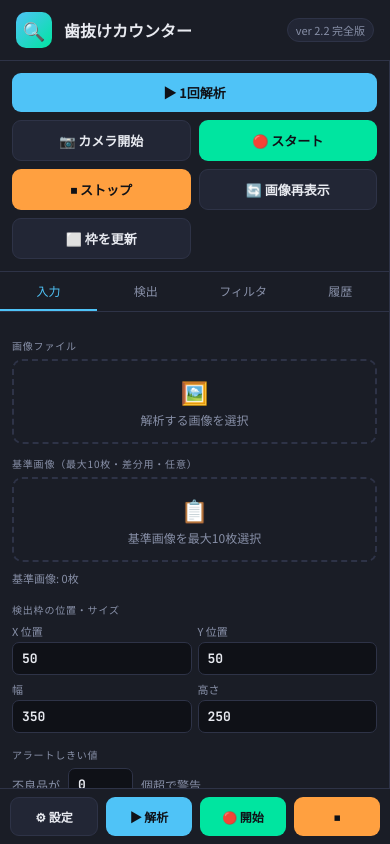
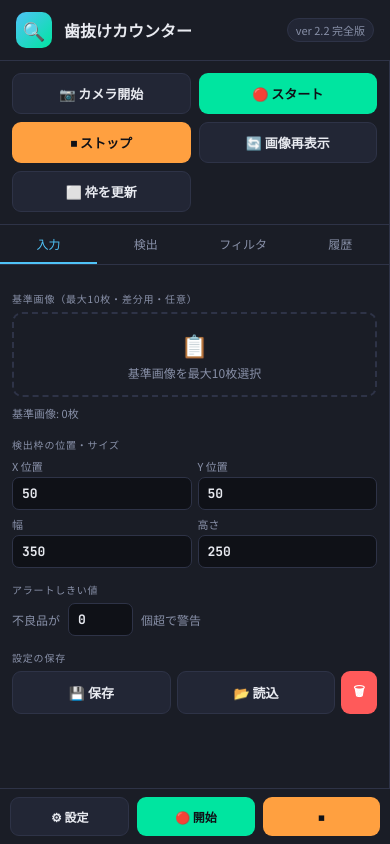
Before and after one commit to tamemu/Counter, a plain HTML site: page index.html in a window 390 px wide. Both pictures are taken after a click on the button "⚙ 設定". Drawn offline with Linux system fonts and the light colour scheme.

Commit message:
Remove single analysis and image upload analysis UI

```diff
--- a/index.html
+++ b/index.html
@@ -36,7 +36,6 @@
     .form-group input:focus,.form-group select:focus{border-color:var(--accent);}
     .form-group select option{background:#1a1d26;}
     .action-grid{display:grid;grid-template-columns:1fr 1fr;gap:8px;padding:12px;border-bottom:1px solid var(--border);flex-shrink:0;}
-    .action-grid .btn-full{grid-column:1/-1;}
     .btn{border:none;border-radius:9px;padding:10px 12px;font-size:13px;font-family:'Noto Sans JP',sans-serif;font-weight:700;cursor:pointer;display:flex;align-items:center;justify-content:center;gap:6px;transition:opacity .15s,transform .1s;white-space:nowrap;}
     .btn:active{transform:scale(.96);}
     .btn:disabled{opacity:.4;cursor:not-allowed;}
@@ -112,7 +111,6 @@
 <div class="layout">
   <div class="sidebar" id="sidebar">
     <div class="action-grid">
-      <button class="btn btn-primary btn-full" id="analyzeBtn">▶ 1回解析</button>
       <button class="btn btn-ghost" id="startCameraBtn">📷 カメラ開始</button>
       <button class="btn btn-success" id="startRealtimeBtn">🔴 スタート</button>
       <button class="btn btn-warn" id="stopRealtimeBtn">⏹ ストップ</button>
@@ -127,9 +125,7 @@
     </div>
     <div class="tab-content active" id="tab-source">
       <div id="messageBox" class="message-box"></div>
-      <div class="section-label">画像ファイル</div>
-      <div class="file-drop"><div class="drop-icon">🖼️</div><div>解析する画像を選択</div><input type="file" id="fileInput" accept="image/png,image/jpeg,image/webp,image/bmp" /></div>
-      <div class="section-label" style="margin-top:12px">基準画像（最大10枚・差分用・任意）</div>
+      <div class="section-label">基準画像（最大10枚・差分用・任意）</div>
       <div class="file-drop"><div class="drop-icon">📋</div><div>基準画像を最大10枚選択</div><input type="file" id="refFileInput" accept="image/png,image/jpeg,image/webp,image/bmp" multiple /></div>
       <div style="margin-top:8px;font-size:11px;color:var(--sub);line-height:1.6;" id="refFileCount">基準画像: 0枚</div>
       <div class="section-label">検出枠の位置・サイズ</div>
@@ -206,7 +202,7 @@
         <div class="count-label">個<br>検出</div>
       </div>
       <span class="status-pill" id="statusPill">待機中</span>
-      <div class="result-detail" id="detailText">画像を読み込むかカメラを開始してください</div>
+      <div class="result-detail" id="detailText">カメラを開始してください</div>
     </div>
     <div class="canvas-area" id="canvasArea">
       <canvas id="canvas"></canvas>
@@ -216,14 +212,12 @@
 </div>
 <div class="mobile-bar">
   <button class="btn btn-ghost" id="mobileSettingsBtn">⚙ 設定</button>
-  <button class="btn btn-primary" id="mobileAnalyzeBtn">▶ 解析</button>
   <button class="btn btn-success" id="mobileStartBtn">🔴 開始</button>
   <button class="btn btn-warn" id="mobileStopBtn">⏹</button>
 </div>
 <script>
 const STORAGE_KEY='defectCounter_v2';
 const HANDLE_MARGIN=14, MIN_SIZE=20;
-const fileInput=document.getElementById('fileInput');
 const refFileInput=document.getElementById('refFileInput');
 const refFileCount=document.getElementById('refFileCount');
 const startXInput=document.getElementById('startX');
@@ -362,22 +356,19 @@ function buildMask(gray,refGray,w,h){const method=methodSelect.value,dm=detectMo
 function findComponents(mask,w,h){const visited=new Uint8Array(mask.length);const qx=new Int32Array(mask.length),qy=new Int32Array(mask.length);const comps=[];for(let y=0;y<h;y++)for(let x=0;x<w;x++){const pos=y*w+x;if(!mask[pos]||visited[pos])continue;let head=0,tail=0;visited[pos]=1;qx[tail]=x;qy[tail]=y;tail++;let area=0,minX=x,minY=y,maxX=x,maxY=y,perimeter=0;while(head<tail){const cx=qx[head],cy=qy[head];head++;area++;if(cx<minX)minX=cx;if(cy<minY)minY=cy;if(cx>maxX)maxX=cx;if(cy>maxY)maxY=cy;for(const[nx,ny]of[[cx-1,cy],[cx+1,cy],[cx,cy-1],[cx,cy+1]])if(nx<0||ny<0||nx>=w||ny>=h||!mask[ny*w+nx])perimeter++;for(const[nx,ny]of[[cx-1,cy],[cx+1,cy],[cx,cy-1],[cx,cy+1],[cx-1,cy-1],[cx+1,cy-1],[cx-1,cy+1],[cx+1,cy+1]]){if(nx<0||ny<0||nx>=w||ny>=h)continue;const np=ny*w+nx;if(!mask[np]||visited[np])continue;visited[np]=1;qx[tail]=nx;qy[tail]=ny;tail++;}}const bw=maxX-minX+1,bh=maxY-minY+1,diameter=(bw+bh)/2,circularity=perimeter>0?(4*Math.PI*area)/(perimeter*perimeter):0;comps.push({minX,minY,maxX,maxY,area,perimeter,bw,bh,diameter,circularity,cx:(minX+maxX)/2,cy:(minY+maxY)/2});}return comps;}
 function filterAndMergeCircles(comps){const minArea=+minAreaInput.value,maxArea=+maxAreaInput.value,minCircularity=+minCircularityInput.value,minDiameter=+minDiameterInput.value,maxDiameter=+maxDiameterInput.value,mergeDist=+mergeDistanceInput.value;const filtered=comps.filter(c=>{const asp=Math.max(c.bw/Math.max(1,c.bh),c.bh/Math.max(1,c.bw));return c.area>=minArea&&c.area<=maxArea&&c.circularity>=minCircularity&&c.diameter>=minDiameter&&c.diameter<=maxDiameter&&asp<=1.8;});const merged=[];for(const c of filtered){let found=false;for(const m of merged){if(Math.hypot(c.cx-m.cx,c.cy-m.cy)<=mergeDist){m.minX=Math.min(m.minX,c.minX);m.minY=Math.min(m.minY,c.minY);m.maxX=Math.max(m.maxX,c.maxX);m.maxY=Math.max(m.maxY,c.maxY);m.cx=(m.minX+m.maxX)/2;m.cy=(m.minY+m.maxY)/2;found=true;break;}}if(!found)merged.push({...c});}return merged;}
 function drawCircles(x1,y1,circles){ctx.save();const a=+alertThresholdInput.value;const over=circles.length>a&&a>=0;circles.forEach((c,idx)=>{const cx=x1+(c.minX+c.maxX)/2,cy=y1+(c.minY+c.maxY)/2,r=Math.max(c.maxX-c.minX+1,c.maxY-c.minY+1)/2;ctx.beginPath();ctx.arc(cx,cy,r,0,Math.PI*2);ctx.fillStyle=over?'rgba(255,90,90,.18)':'rgba(0,229,160,.15)';ctx.fill();ctx.strokeStyle=over?'#ff5a5a':'#00e5a0';ctx.lineWidth=2;ctx.stroke();ctx.fillStyle=over?'#ff5a5a':'#00e5a0';ctx.font='bold 13px monospace';ctx.fillText(String(idx+1),cx+4,cy-4);});ctx.restore();}
-function analyzeCurrentFrame(fromRealtime=false){try{if(!imageLoaded){showDetail('先に画像を読み込んでください');return;}if(!box)createOrUpdateBox();redraw();const x1=Math.max(0,Math.floor(box.x)),y1=Math.max(0,Math.floor(box.y)),x2=Math.min(canvas.width,Math.floor(box.x+box.w)),y2=Math.min(canvas.height,Math.floor(box.y+box.h)),w=Math.max(1,x2-x1),h=Math.max(1,y2-y1);const imageData=ctx.getImageData(0,0,canvas.width,canvas.height);const gray=new Float32Array(w*h);for(let y=0;y<h;y++)for(let x=0;x<w;x++)gray[y*w+x]=getGrayAt(imageData.data,canvas.width,x1+x,y1+y);const refGray=computeReferenceGray(w,h);const mask=buildMask(gray,refGray,w,h);const comps=findComponents(mask,w,h);const circles=filterAndMergeCircles(comps);box.count=circles.length;drawCircles(x1,y1,circles);drawBox();updateCount(circles.length);const a=+alertThresholdInput.value;if(circles.length>a&&a>=0){showDetail(`⚠ 不良品 ${circles.length}個 検出 — しきい値（${a}個）を超えています`);}else{showDetail(`検出数: ${circles.length}個 — 正常範囲内`);}if(!fromRealtime){addLog(circles.length);if(cameraActive)setStatus('camera','手動解析完了（カメラ中）');else setStatus('ready','解析完了');}}catch(err){console.error(err);showMessage('解析中にエラーが発生しました。画像を変えるか、枠サイズを小さめにして試してください。');showDetail('解析エラー');}}
+function analyzeCurrentFrame(fromRealtime=false){try{if(!imageLoaded){showDetail('先にカメラを開始してください');return;}if(!box)createOrUpdateBox();redraw();const x1=Math.max(0,Math.floor(box.x)),y1=Math.max(0,Math.floor(box.y)),x2=Math.min(canvas.width,Math.floor(box.x+box.w)),y2=Math.min(canvas.height,Math.floor(box.y+box.h)),w=Math.max(1,x2-x1),h=Math.max(1,y2-y1);const imageData=ctx.getImageData(0,0,canvas.width,canvas.height);const gray=new Float32Array(w*h);for(let y=0;y<h;y++)for(let x=0;x<w;x++)gray[y*w+x]=getGrayAt(imageData.data,canvas.width,x1+x,y1+y);const refGray=computeReferenceGray(w,h);const mask=buildMask(gray,refGray,w,h);const comps=findComponents(mask,w,h);const circles=filterAndMergeCircles(comps);box.count=circles.length;drawCircles(x1,y1,circles);drawBox();updateCount(circles.length);const a=+alertThresholdInput.value;if(circles.length>a&&a>=0){showDetail(`⚠ 不良品 ${circles.length}個 検出 — しきい値（${a}個）を超えています`);}else{showDetail(`検出数: ${circles.length}個 — 正常範囲内`);}if(!fromRealtime){addLog(circles.length);if(cameraActive)setStatus('camera','手動解析完了（カメラ中）');else setStatus('ready','解析完了');}}catch(err){console.error(err);showMessage('解析中にエラーが発生しました。枠サイズを小さめにして試してください。');showDetail('解析エラー');}}
 function getCanvasPoint(e){const rect=canvas.getBoundingClientRect();const sx=canvas.width/rect.width,sy=canvas.height/rect.height;const cx=e.touches?e.touches[0].clientX:e.clientX,cy=e.touches?e.touches[0].clientY:e.clientY;return{x:(cx-rect.left)*sx,y:(cy-rect.top)*sy};}
 function pointerDown(e){if(!imageLoaded||!box)return;const p=getCanvasPoint(e);const inside=p.x>=box.x&&p.x<=box.x+box.w&&p.y>=box.y&&p.y<=box.y+box.h;if(!inside)return;e.preventDefault();const nr=Math.abs(p.x-(box.x+box.w))<=HANDLE_MARGIN,nb=Math.abs(p.y-(box.y+box.h))<=HANDLE_MARGIN;dragState.active=true;dragState.mode=(nr&&nb)?'resize':'move';dragState.startX=p.x;dragState.startY=p.y;dragState.origX=box.x;dragState.origY=box.y;dragState.origW=box.w;dragState.origH=box.h;canvas.className=dragState.mode==='resize'?'resize-cursor':'grabbing';}
 function pointerMove(e){if(!dragState.active||!box)return;e.preventDefault();const p=getCanvasPoint(e);const dx=p.x-dragState.startX,dy=p.y-dragState.startY;if(dragState.mode==='move'){box.x=dragState.origX+dx;box.y=dragState.origY+dy;}else{box.w=Math.max(MIN_SIZE,dragState.origW+dx);box.h=Math.max(MIN_SIZE,dragState.origH+dy);}syncInputsFromBox();redraw();}
 function pointerUp(){if(!dragState.active)return;dragState.active=false;canvas.className='';saveSettings();}
-document.getElementById('analyzeBtn').addEventListener('click',()=>{if(!imageLoaded){showDetail('先に画像を読み込むかカメラを開始してください');showMessage('まずJPGかPNG画像を選んでください。');return;}analyzeCurrentFrame(false);});
 document.getElementById('startCameraBtn').addEventListener('click',startCamera);
 document.getElementById('startRealtimeBtn').addEventListener('click',startRealtime);
 document.getElementById('stopRealtimeBtn').addEventListener('click',stopRealtime);
 document.getElementById('resetImageBtn').addEventListener('click',()=>{if(!imageLoaded)return;redraw();updateCount(null);setStatus('ready','画像再表示');showDetail('画像を再表示しました');});
-document.getElementById('createBoxBtn').addEventListener('click',()=>{if(!imageLoaded){showDetail('先に画像を読み込むかカメラを開始してください');return;}createOrUpdateBox();showDetail('枠を更新しました');});
-fileInput.addEventListener('change',e=>{const f=e.target.files && e.target.files[0]; if(!f)return; loadImageFromFile(f);});
+document.getElementById('createBoxBtn').addEventListener('click',()=>{if(!imageLoaded){showDetail('先にカメラを開始してください');return;}createOrUpdateBox();showDetail('枠を更新しました');});
 refFileInput.addEventListener('change',e=>{const files=e.target.files; loadReferenceFromFiles(files);});
 canvas.addEventListener('mousedown',pointerDown);canvas.addEventListener('mousemove',pointerMove);window.addEventListener('mouseup',pointerUp);canvas.addEventListener('touchstart',pointerDown,{passive:false});canvas.addEventListener('touchmove',pointerMove,{passive:false});window.addEventListener('touchend',pointerUp,{passive:false});
 document.getElementById('mobileSettingsBtn').addEventListener('click',()=>{sidebar.classList.toggle('mobile-open');});
-document.getElementById('mobileAnalyzeBtn').addEventListener('click',()=>{if(!imageLoaded){showDetail('先に画像を読み込んでください');showMessage('画像がまだ読み込まれていません。');return;}analyzeCurrentFrame(false);});
 document.getElementById('mobileStartBtn').addEventListener('click',startRealtime);
 document.getElementById('mobileStopBtn').addEventListener('click',stopRealtime);
 window.addEventListener('beforeunload',()=>{stopRealtime();stopCameraTracks();revokeUrl(currentImageUrl);currentRefImageUrls.forEach(revokeUrl);});
```
